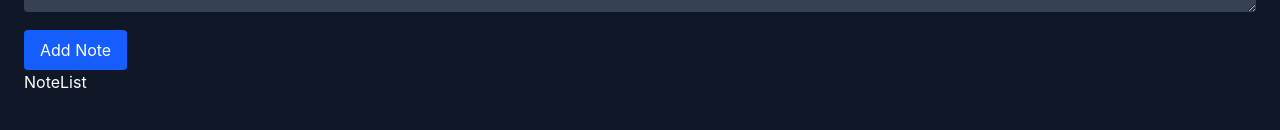
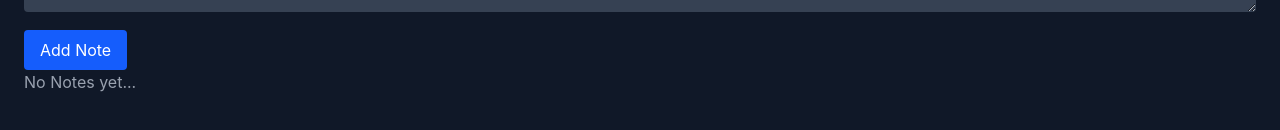
Before and after one commit to Ashaduzzaman099/smart-notes-app, a React (Vite) app: page / in a window 1280 px wide. Shown: the part 188-318 px from the top of the page. Built offline with nearby package versions, Linux system fonts and the light colour scheme.

Commit message:
Note List Component Ok

```diff
--- a/src/components/notes/NoteList.jsx
+++ b/src/components/notes/NoteList.jsx
@@ -1,7 +1,15 @@
+import NoteCard from "./NoteCard";
 
-
-export default function NoteList() {
+export default function NoteList({ notes, onDelete }) {
   return (
-    <div>NoteList</div>
-  )
+    <div className="grid gap-4">
+      {notes.length === 0 ? (
+        <p className="text-gray-400">No Notes yet...</p>
+      ) : (
+        notes.map((note) => (
+          <NoteCard key={note.id} note={note} onDelete={onDelete} />
+        ))
+      )}
+    </div>
+  );
 }
```
Also changed, not shown: 1 other file (tests, documents, lock files or other folders).
